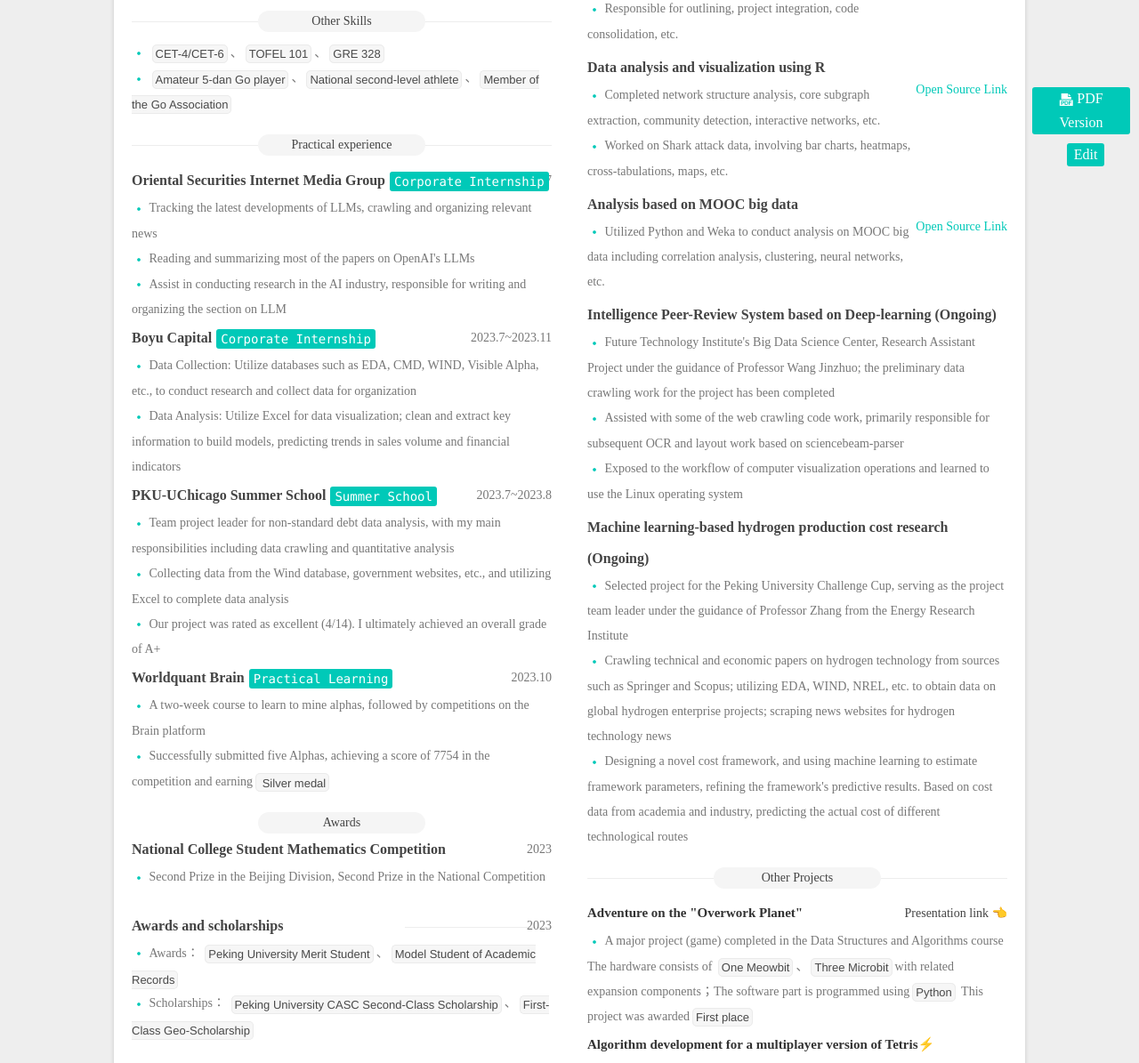
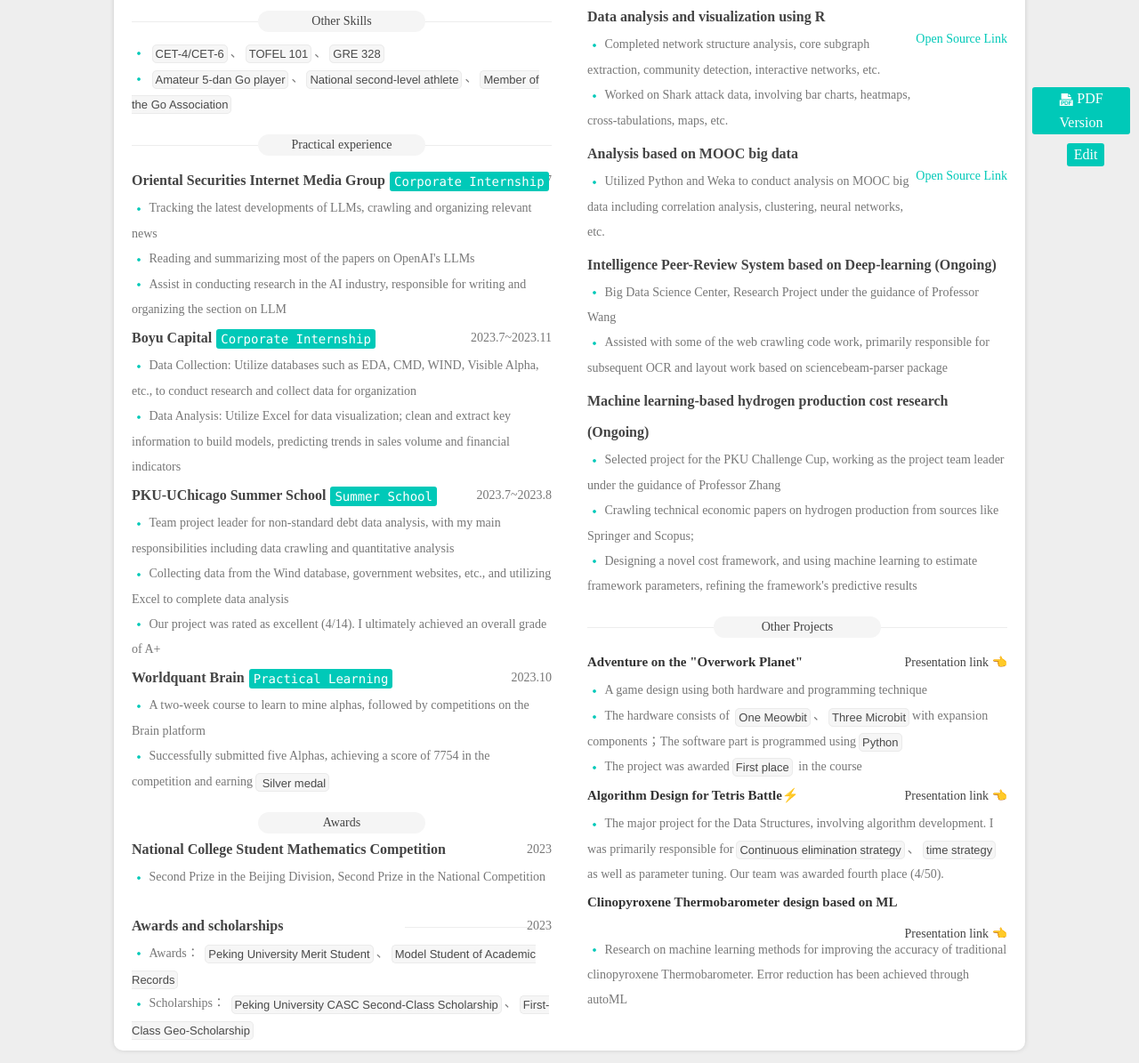
Before and after one commit to laokaoya/resume-eng, a plain HTML site: page index.html in a window 1280 px wide. Shown: the part 607-1802 px from the top of the page at 89% size. Drawn offline with Linux system fonts and the light colour scheme.

Commit message:
Update index.html

```diff
--- a/index.html
+++ b/index.html
@@ -459,10 +459,12 @@
                     <i class="iconfont icon-dot"></i>
                     Completed the convolutional neural network and autoencoder image analysis module, etc.
                   </p>
+                  <!--
                   <p class="section-content">
                     <i class="iconfont icon-dot"></i>
                     Responsible for outlining, project integration, code consolidation, etc.
                   </p>
+                  -->
                 </div>
               </div>
             </div>
@@ -532,16 +534,18 @@
                 <div class="item-hd clearfix">
                   <p class="section-content">
                     <i class="iconfont icon-dot"></i>
-                    Future Technology Institute's Big Data Science Center, Research Assistant Project under the guidance of Professor Wang Jinzhuo; the preliminary data crawling work for the project has been completed
+                    Big Data Science Center, Research Project under the guidance of Professor Wang
                   </p>
                   <p class="section-content">
                     <i class="iconfont icon-dot"></i>
-                    Assisted with some of the web crawling code work, primarily responsible for subsequent OCR and layout work based on sciencebeam-parser
+                    Assisted with some of the web crawling code work, primarily responsible for subsequent OCR and layout work based on sciencebeam-parser package
                   </p>
+                  <!--
                   <p class="section-content">
                     <i class="iconfont icon-dot"></i>
                     Exposed to the workflow of computer visualization operations and learned to use the Linux operating system
                   </p>
+                  -->
                 </div>
               </div>
             </div>
@@ -563,15 +567,15 @@
                   <div class="section-content">
                     <p class="subsection">
                       <i class="iconfont icon-dot"></i>
-                      Selected project for the Peking University Challenge Cup, serving as the project team leader under the guidance of Professor Zhang from the Energy Research Institute
+                      Selected project for the PKU Challenge Cup, working as the project team leader under the guidance of Professor Zhang
                     </p>
                     <p class="subsection">
                       <i class="iconfont icon-dot"></i>
-                      Crawling technical and economic papers on hydrogen technology from sources such as Springer and Scopus; utilizing EDA, WIND, NREL, etc. to obtain data on global hydrogen enterprise projects; scraping news websites for hydrogen technology news
+                      Crawling technical economic papers on hydrogen production from sources like Springer and Scopus;
                     </p>
                     <p class="subsection">
                       <i class="iconfont icon-dot"></i>
-                      Designing a novel cost framework, and using machine learning to estimate framework parameters, refining the framework's predictive results. Based on cost data from academia and industry, predicting the actual cost of different technological routes
+                      Designing a novel cost framework, and using machine learning to estimate framework parameters, refining the framework's predictive results
                     </p>
                   </div>
                 </div>
@@ -597,10 +601,15 @@
               <div class="item-hd clearfix">
                 <p class="section-content">
                   <i class="iconfont icon-dot"></i>
-                  A major project (game) completed in the Data Structures and Algorithms course
-                  The hardware consists of <strong>One Meowbit</strong>、<strong>Three Microbit</strong>with related expansion components；The software part is programmed using<strong>Python</strong>
-                  This project was awarded<strong>First place</strong>
-
+                  A game design using both hardware and programming technique
+                </p>
+                <p class="section-content">
+                  <i class="iconfont icon-dot"></i>
+                  The hardware consists of <strong>One Meowbit</strong>、<strong>Three Microbit</strong>with expansion components；The software part is programmed using<strong>Python</strong>
+                </p>
+                <p class="section-content">
+                  <i class="iconfont icon-dot"></i>
+                  The project was awarded<strong>First place</strong> in the course
                 </p>
               </div>
             </div>
@@ -608,14 +617,14 @@
             <div class="item">
               <header class="item-hd clearfix">
                 <h4 class="item-name">
-                  Algorithm development for a multiplayer version of Tetris⚡</h4>
+                  Algorithm Design for Tetris Battle⚡</h4>
                 <a class="item-more" href="https://drive.google.com/file/d/1salGtGCPDMJPnowTOkOsdVIIhndoDuuo/view?usp=drive_link" target="_blank">Presentation link 👈</a>
               </header>
               <div class="item-hd clearfix">
                 <p class="section-content">
                   <i class="iconfont icon-dot"></i>
-                  The major project for the Data Structures and Algorithms course, completed by a five-person team, involving algorithm development.
-                  I was primarily responsible for<strong>Continuous elimination strategy</strong>、<strong>time strategy</strong> as well as parameter tuning and validation work. The team was awarded fourth place (4/50).
+                  The major project for the Data Structures, involving algorithm development.
+                  I was primarily responsible for<strong>Continuous elimination strategy</strong>、<strong>time strategy</strong> as well as parameter tuning. Our team was awarded fourth place (4/50).
                 </p>
               </div>
             </div>
```
